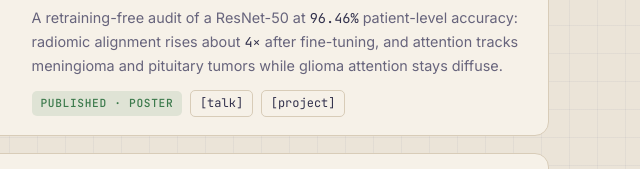
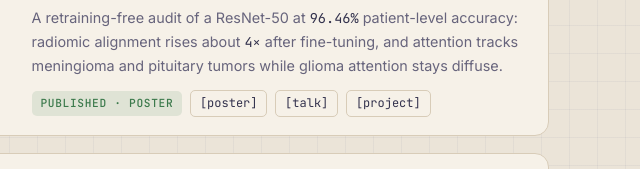
Before and after one commit to s9988766-creator/s9988766-creator.github.io, a plain HTML site: page index.html in a window 1280 px wide. Shown: the part 1011-1180 px from the top of the page, 635-1275 px from the left. Drawn offline with Linux system fonts and the light colour scheme.

Commit message:
Add MLCN poster

```diff
--- a/index.html
+++ b/index.html
@@ -370,6 +370,7 @@ footer {
             <p class="tldr">A retraining-free audit of a ResNet-50 at <span class="num">96.46%</span> patient-level accuracy: radiomic alignment rises about <span class="num">4×</span> after fine-tuning, and attention tracks meningioma and pituitary tumors while glioma attention stays diffuse.</p>
             <div class="pub-foot">
               <span class="status s-pub">published · poster</span>
+              <a class="plink" href="papers/MLCN2026_Lai_Chen_poster.pdf" target="_blank" rel="noopener">[poster]</a>
               <a class="plink" href="https://youtu.be/EiSosUWZuGY" target="_blank" rel="noopener">[talk]</a>
               <a class="plink" href="https://github.com/s9988766-creator/miccai2026-mlcn-brain-tumor-audit" target="_blank" rel="noopener">[project]</a>
             </div>
```
Also changed, not shown: 1 other file.
